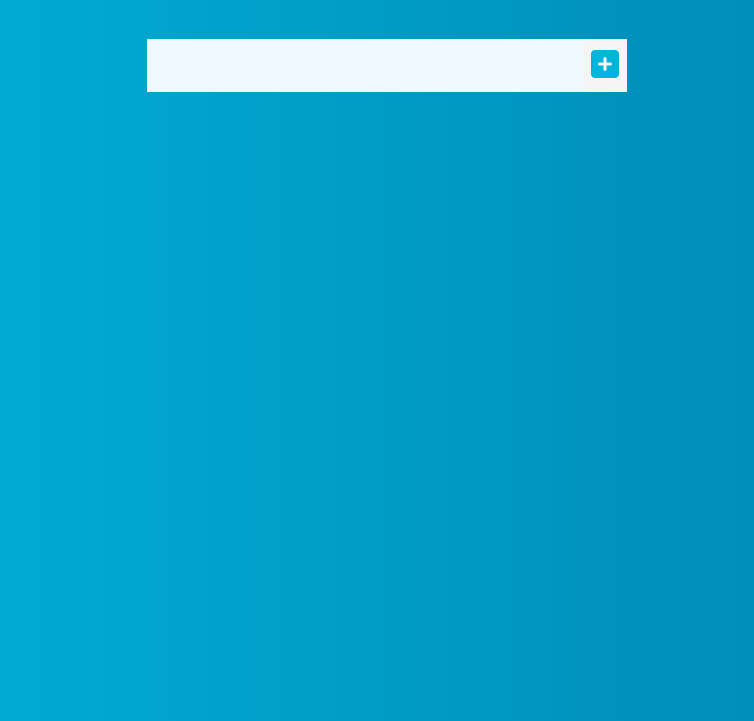
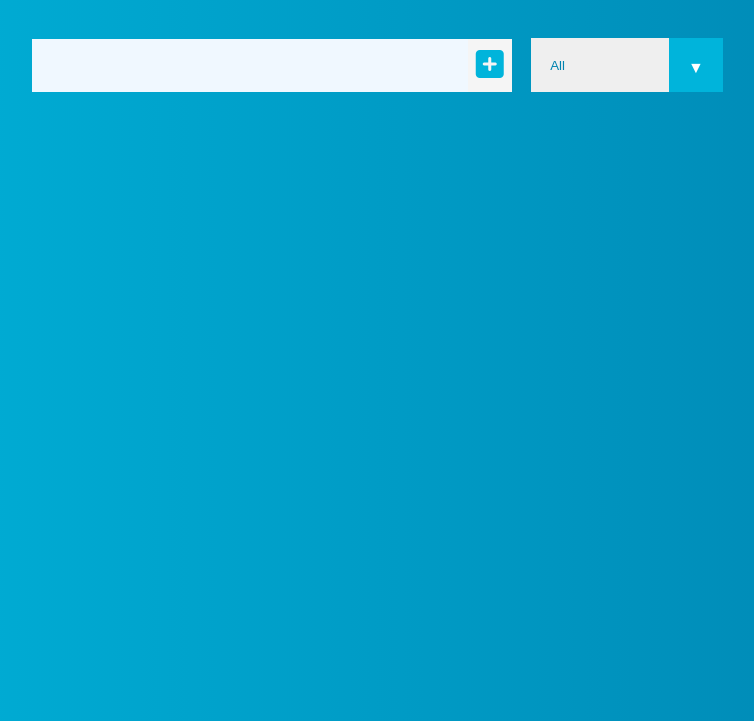
Before and after one commit to kbukowskijava/ToDoList, a plain HTML site: page index.html in a window 1280 px wide. Shown: the part 79-800 px from the top of the page, without its empty margins (253-1007 px from the left). Drawn offline with Linux system fonts and the light colour scheme.

Commit message:
added filter (only select)

```diff
--- a/index.html
+++ b/index.html
@@ -24,6 +24,13 @@
     <button class="todo-button" type="submit">
         <i class="fas fa-plus-square"></i>
     </button>
+    <div class="select">
+        <select name="todos" class="filter-todo">
+            <option value="all">All</option>
+            <option value="done">Completed</option>
+            <option value="undone">Uncompleted</option>
+        </select>
+    </div>
 </form>
 <div class="todo-container">
     <ul class="todo-list">
--- a/style.css
+++ b/style.css
@@ -106,3 +106,42 @@ form button:hover {
     transform: translateY(8rem) rotateZ(20deg);
     opacity: 0;
 }
+
+select{
+    -webkit-appearance: none;
+    -moz-appearance: none;
+    appearance: none;
+    outline: none;
+    border: none;
+}
+
+.select{
+    margin: 1.2rem;
+    position: relative;
+    overflow: hidden;
+}
+
+select{
+    color: #0083b0;
+    width: 12rem;
+    cursor: pointer;
+    padding: 1.2rem;
+}
+
+.select::after{
+    content: "\25BC";
+    position: absolute;
+    background: #00b4db;
+    top: 0;
+    right: 0;
+    padding: 1.2rem;
+    pointer-events: none;
+    transition: all 0.2s ease;
+}
+
+.select:hover::after{
+    background: whitesmoke;
+    color: #0083b0;
+    cursor: pointer;
+
+}
```
